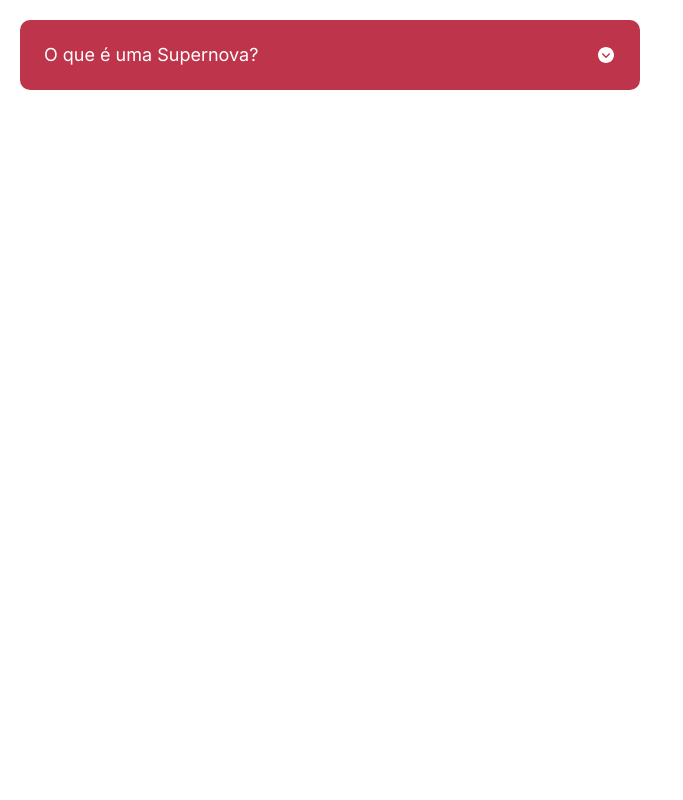
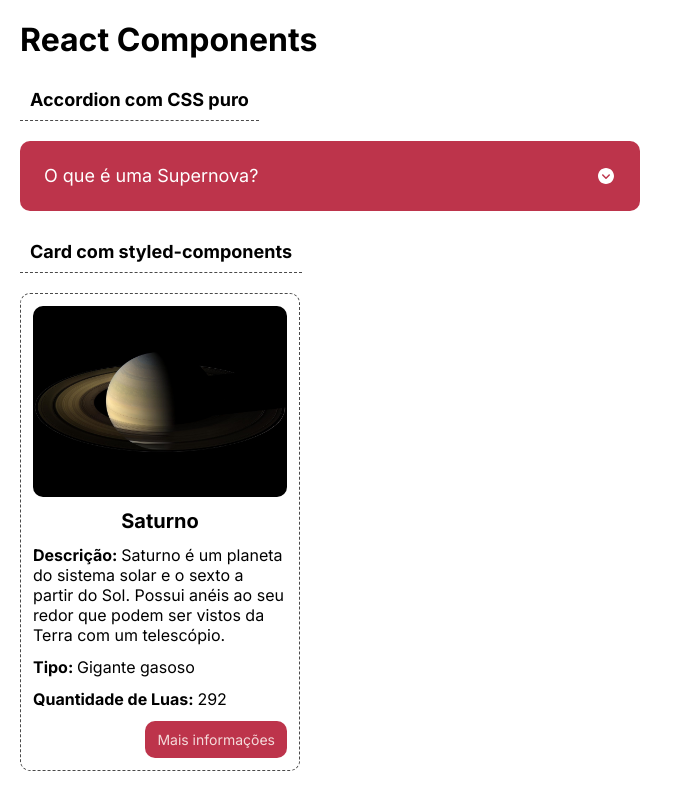
Before and after one commit to th-cs/react-components, a React (Vite) app: page / in a window 1280 px wide. Shown: the whole page, without its empty margins (0-683 px from the left). Built offline with nearby package versions, Linux system fonts and the light colour scheme.

Commit message:
feat: Add components to App.jsx

```diff
--- a/src/App.css
+++ b/src/App.css
@@ -1,4 +1,18 @@
-body {
+#root {
+
 	padding: 20px;
 	width: 100%;
 }
+
+main, .component {
+	display: flex;
+	flex-direction: column;
+	gap: 20px;
+}
+
+h2 {
+	padding: 10px;
+	width: fit-content;
+	font-size: 18px;
+	border-bottom: 1px dashed #4A4A4A;
+}
--- a/src/App.jsx
+++ b/src/App.jsx
@@ -1,17 +1,35 @@
 import "./App.css";
 import Accordion from "./components/Accordion/Accordion.jsx";
+import Card from "./components/Card/Card.jsx";
+import saturnImg from "./assets/images/saturn-img.jpg"
 
 function App() {
-
 	return(
-		<>
-			<Accordion
-				title="O que é uma Supernova?"
-				content="Uma Supernova é um evento astronômico em que ocorre a
-				explosão de uma estrela massiva em seus últimos estágios de
-				vida. O brilho desse tipo de explosão é comparável ao de uma
-				galáxia." />
-		</>
+		<main>
+			<h1>React Components</h1>
+			<section className="component">
+				<h2>Accordion com CSS puro</h2>
+				<Accordion
+					title="O que é uma Supernova?"
+					content="Uma Supernova é um evento astronômico em que
+					ocorre a explosão de uma estrela massiva em seus últimos
+					estágios de vida. O brilho desse tipo de explosão é
+					comparável ao de uma galáxia." />
+			</section>
+			<section className="component">
+				<h2>Card com styled-components</h2>
+				<Card
+					image={saturnImg}
+					altText="Composição fotográfica de Saturno"
+					title="Saturno"
+					description="Saturno é um planeta do sistema solar e o
+					sexto a partir do Sol. Possui anéis ao seu redor que podem
+					ser vistos da Terra com um telescópio."
+					type="Gigante gasoso"
+					moons="292"
+					link="https://en.wikipedia.org/wiki/Saturn"/>
+			</section>
+		</main>
 	);
 }
 
```
